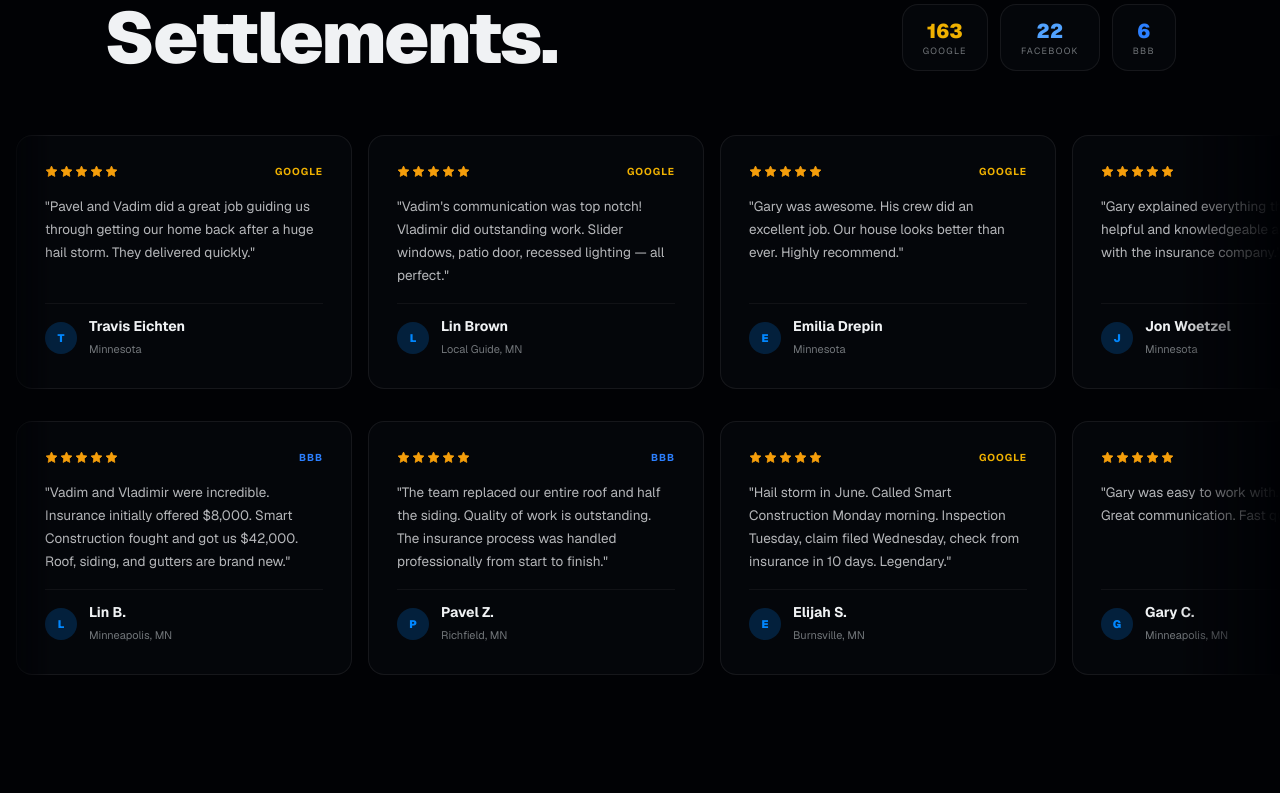
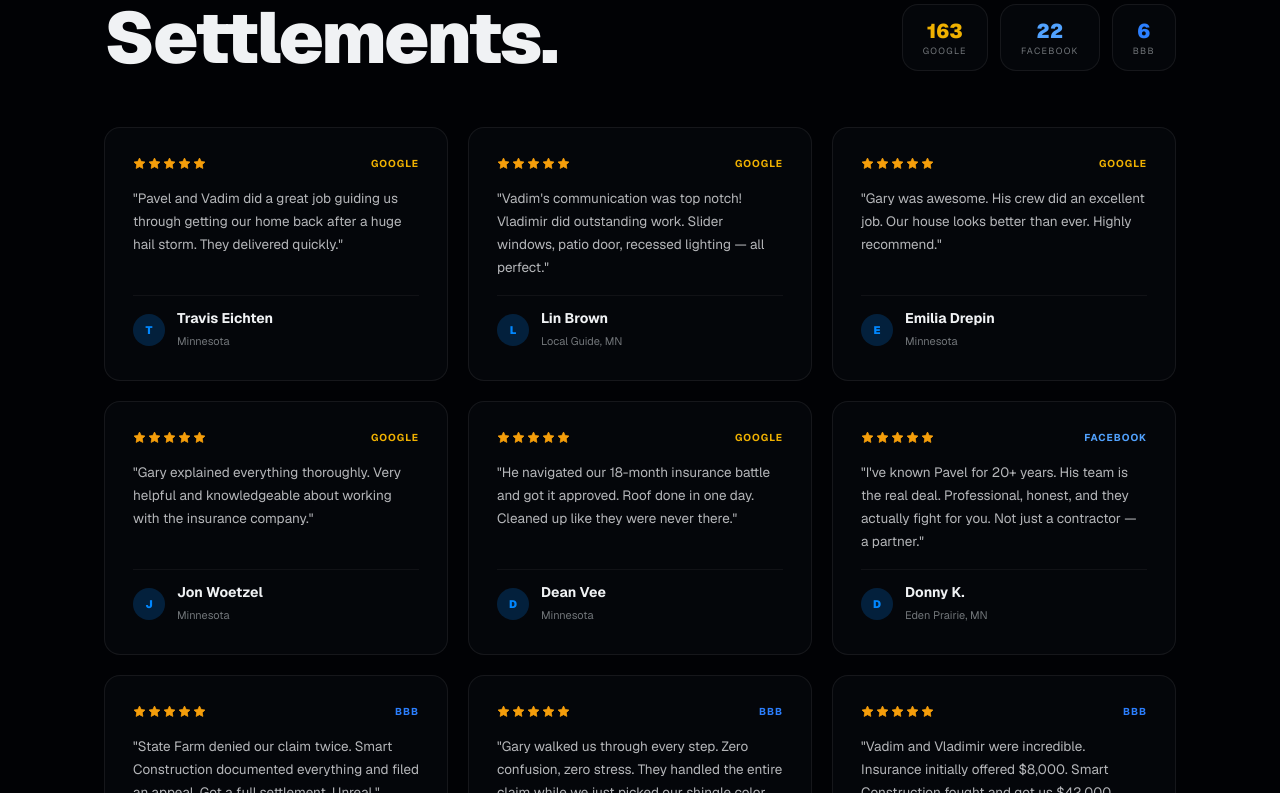
Before and after one commit to maxpilich-ai/smartlandingpage, a Next.js app: page / in a window 1280 px wide. Shown: the part 8647-9440 px from the top of the page. Built offline with nearby package versions, Linux system fonts and the light colour scheme.

Commit message:
Replace broken marquee with clean 3-col grid (1/2/3 col responsive)

```diff
--- a/src/components/section/testimonial-section.tsx
+++ b/src/components/section/testimonial-section.tsx
@@ -1,7 +1,7 @@
 import { testimonials } from "@/lib/config";
 
-const STAR = (filled: boolean) => (
-  <svg key={String(filled)} width="13" height="13" viewBox="0 0 24 24" fill={filled ? "#f59e0b" : "none"} stroke={filled ? "#f59e0b" : "#334155"} strokeWidth="1.5" aria-hidden>
+const STAR = (filled: boolean, i: number) => (
+  <svg key={i} width="13" height="13" viewBox="0 0 24 24" fill={filled ? "#f59e0b" : "none"} stroke={filled ? "#f59e0b" : "#334155"} strokeWidth="1.5" aria-hidden>
     <path d="M12 2l3.09 6.26L22 9.27l-5 4.87 1.18 6.88L12 17.77l-6.18 3.25L7 14.14 2 9.27l6.91-1.01L12 2z"/>
   </svg>
 );
@@ -13,10 +13,10 @@ function Card({ t }: { t: typeof testimonials[0] }) {
     BBB:      "text-blue-500",
   };
   return (
-    <article className="card-base rounded-2xl p-6 sm:p-7 shrink-0 w-[300px] sm:w-[336px] flex flex-col gap-4">
+    <article className="card-base rounded-2xl p-6 sm:p-7 flex flex-col gap-4 h-full">
       <div className="flex items-center justify-between">
         <div className="flex gap-0.5" aria-label={`${t.rating} out of 5 stars`}>
-          {Array.from({ length: 5 }).map((_, i) => STAR(i < t.rating))}
+          {Array.from({ length: 5 }).map((_, i) => STAR(i < t.rating, i))}
         </div>
         <span className={`text-[10px] font-bold uppercase tracking-widest ${sourceColor[t.source] ?? "text-muted-foreground"}`}>
           {t.source}
@@ -39,16 +39,12 @@ function Card({ t }: { t: typeof testimonials[0] }) {
 }
 
 export function TestimonialSection() {
-  const half = Math.ceil(testimonials.length / 2);
-  const r1 = [...testimonials.slice(0, half), ...testimonials.slice(0, half)];
-  const r2 = [...testimonials.slice(half),    ...testimonials.slice(half)];
-
   return (
-    <section id="testimonials" className="section-py divider bg-background overflow-hidden">
-      {/* Header */}
-      <div className="max-w-6xl mx-auto px-5 sm:px-8 lg:px-10 mb-14">
+    <section id="testimonials" className="section-py divider bg-background">
+      <div className="max-w-6xl mx-auto px-5 sm:px-8 lg:px-10">
+        {/* Header */}
         <p className="text-label mb-4">Social Proof</p>
-        <div className="flex flex-col lg:flex-row lg:items-end lg:justify-between gap-6">
+        <div className="flex flex-col lg:flex-row lg:items-end lg:justify-between gap-6 mb-14">
           <h2 className="heading-display text-[clamp(40px,7vw,72px)] text-foreground max-w-lg">
             Real Homeowners.<br />Real Settlements.
           </h2>
@@ -65,26 +61,11 @@ export function TestimonialSection() {
             ))}
           </div>
         </div>
-      </div>
 
-      {/* Row 1 → */}
-      <div className="mb-4 py-2" style={{ WebkitMaskImage: "linear-gradient(to right, transparent 0%, black 4%, black 92%, transparent 100%)", maskImage: "linear-gradient(to right, transparent 0%, black 4%, black 92%, transparent 100%)" }}>
-        <div className="marquee-row" style={{ "--duration": "48s", "--gap": "0px" } as React.CSSProperties} aria-hidden>
-          {[0, 1].map((run) => (
-            <div key={run} className="flex gap-4 pl-4 shrink-0" style={{ animation: "marquee 48s linear infinite" }}>
-              {r1.map((t, i) => <Card key={`${run}-${i}`} t={t} />)}
-            </div>
-          ))}
-        </div>
-      </div>
-
-      {/* Row 2 ← */}
-      <div className="py-2" style={{ WebkitMaskImage: "linear-gradient(to right, transparent 0%, black 4%, black 92%, transparent 100%)", maskImage: "linear-gradient(to right, transparent 0%, black 4%, black 92%, transparent 100%)" }}>
-        <div className="marquee-row" style={{ "--duration": "54s", "--gap": "0px" } as React.CSSProperties} aria-hidden>
-          {[0, 1].map((run) => (
-            <div key={run} className="flex gap-4 pl-4 shrink-0" style={{ animation: "marquee 54s linear infinite reverse" }}>
-              {r2.map((t, i) => <Card key={`${run}-${i}`} t={t} />)}
-            </div>
+        {/* Grid — 1 col mobile, 2 col tablet, 3 col desktop */}
+        <div className="grid grid-cols-1 sm:grid-cols-2 lg:grid-cols-3 gap-5">
+          {testimonials.map((t, i) => (
+            <Card key={i} t={t} />
           ))}
         </div>
       </div>
```
